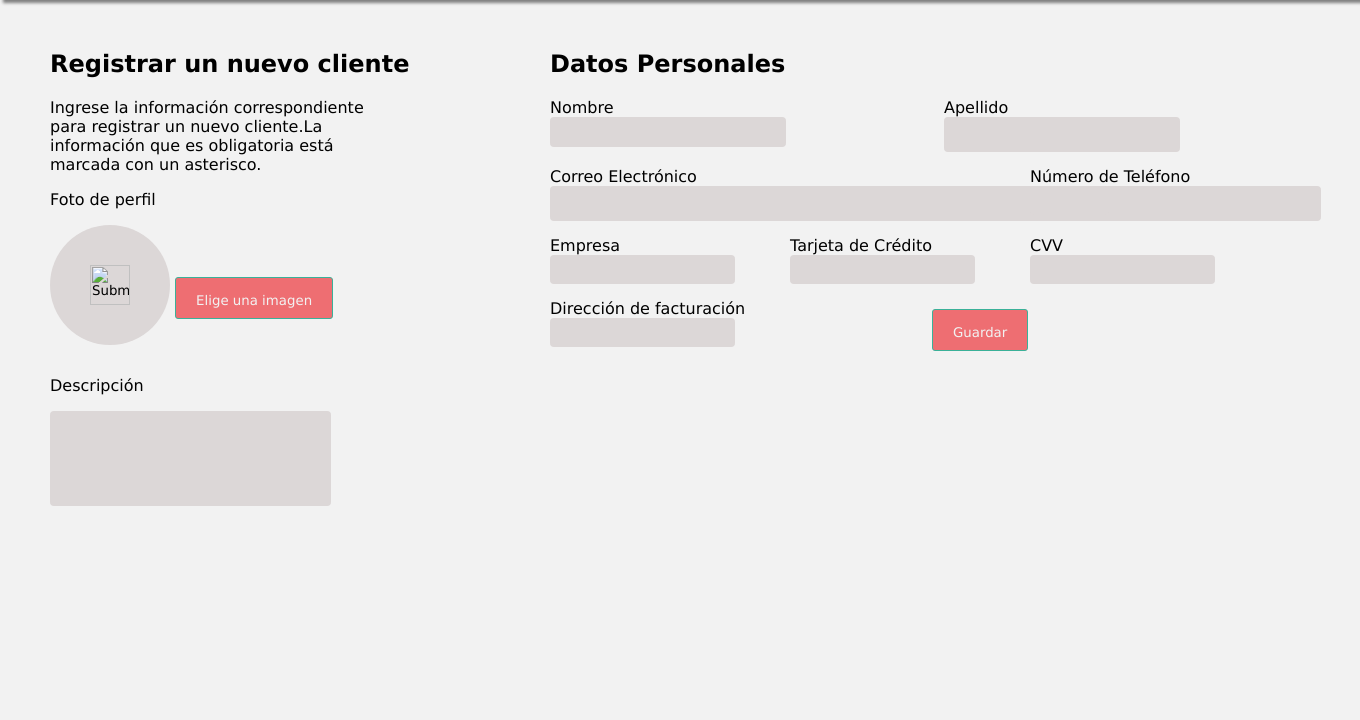
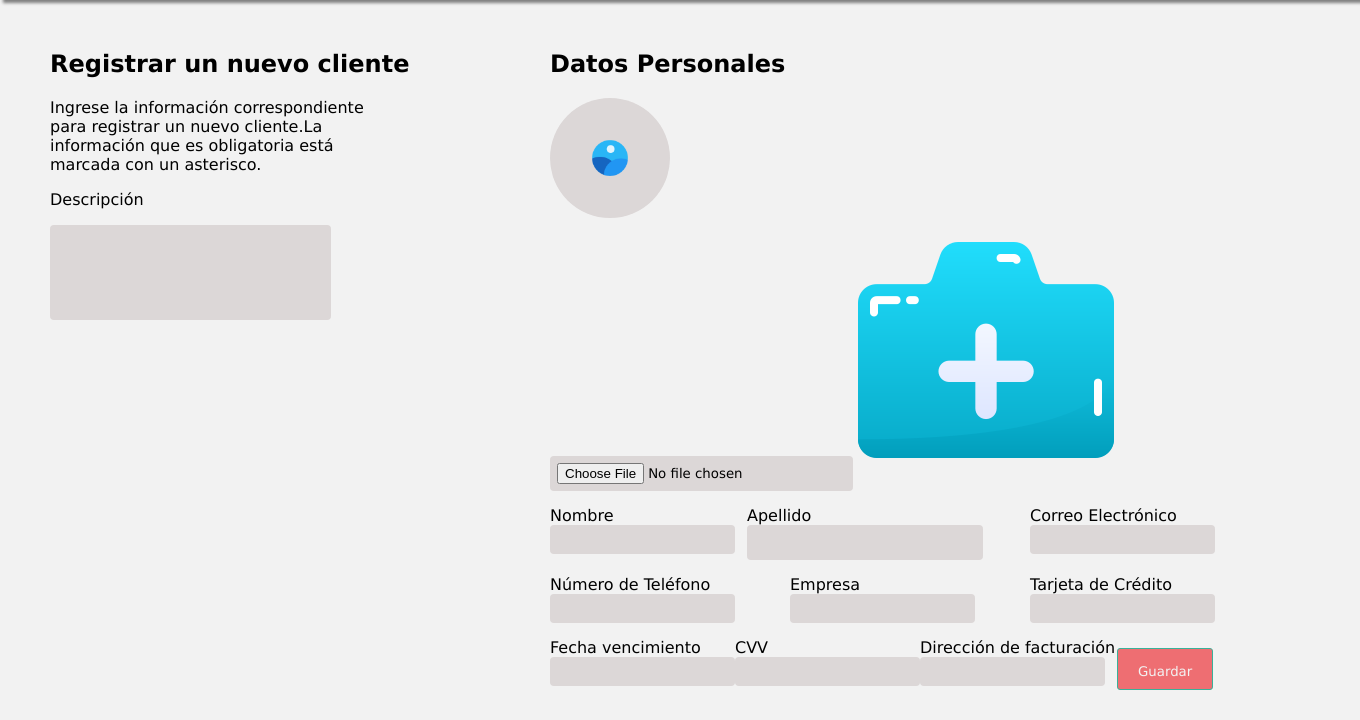
Before and after one commit to Equipo6-programacion-para-internet/CMS, a PHP site: page /resources/views/ClientesStruct.php in a window 1360 px wide. Shown: the part 80-800 px from the top of the page. Run offline with PHP 8.4, Linux system fonts and the light colour scheme.

Commit message:
Se añade para seleccionar foto y guardar datos
Hay detalle en la parte del campo de texto de descripción, no se guarda ya que no esta dentro del form

```diff
--- a/resources/views/ClientesStruct.php
+++ b/resources/views/ClientesStruct.php
@@ -30,43 +30,129 @@
         </section>
     </div>
     </header>
+
+<main>
     <div class="container1">
     <section>
         <div class="container2">
+
             <h1>Registrar un nuevo cliente</h1>
             <p>Ingrese la información correspondiente <br> para registrar un nuevo cliente.La <br> información que es obligatoria está <br>marcada con un asterisco.</p>
-            <div class="foto-cliente">
+            <!--<div class="foto-cliente">
                 <p>Foto de perfil</p>
-                <input id="imagen" type="image">
-                <button class="boton" >Elige una imagen</button>
-            </div>
+
+            </div>-->
             <div class="descripcion">
                 <p>Descripción</p>
-                <input id="descripcion" type="text">
+                <input id="descripcion" type="text" name="desc">
             </div>
         </div>
-    </section>
+   </section>
     <section>
-        <div class="container3">
+    <div class="container3">
             <h2>Datos Personales</h2>
             <div class="container4">
-                <form class="formulario" action="">
-                    <label for="name">Nombre<br>
-                    <input class="inputs" id="name" type="text"></label>
+                <form class="formulario" action="ClientesStruct.php" method="POST" enctype="multipart/form-data">
+
+                <div class="foto-cliente">
+                <img class="entrada_texto"  id="imagen" type="image" name="imagen" src="../img/image.png">
+
+
+<div class="custom-input-file col-md-6 col-sm-6 col-xs-6">
+<input type="file" class="input-file" value="" id="subir_imagen" name="subir_imagen" accept="image/png, image/jpeg, image/jpg">
+<img class="subir_foto" src="../img/subir_foto.png" alt="">
+</div>
+</div>
+                    <label for="name" >Nombre<br>
+                    <input class="entrada_texto" id="nombre" type="text" name="nombre" ></label>
+
                     <label  for="name">Apellido <br>
-                    <input class="inputs" id="apellido" type="text" ></label>
-                    <label  for="mail">Correo Electrónico <br><input class="inputs" id="mail" type="text"></label>
-                    <label for="phone">Número de Teléfono <br><input class="inputs" id="phone" type="text"></label>
-                    <label  for="empresa">Empresa <br><input class="inputs" type="text"></label>
-                    <label  for="card">Tarjeta de Crédito <br> <input class="inputs" type="text"></label>
-                    <label  for="cvv">CVV<br><input class="inputs" type="text"></label>
-                    <label  for="factura">Dirección de facturación <br><input class="inputs" type="text"></label>
-                    <button class="boton">Guardar</button>
+                    <input class="entrada_texto" id="apellido" type="text"  name="apellido"></label>
+
+                    <label  for="mail">Correo Electrónico <br>
+                    <input class="entrada_texto" id="email" type="text" name="email"></label>
+
+                    <label for="phone">Número de Teléfono <br>
+                    <input class="entrada_texto" id="telefono" type="text" name="telefono"></label>
+
+                    <label  for="empresa">Empresa <br>
+                    <input class="entrada_texto" type="text" id="empresa" name="empresa"></label>
+
+                    <label  for="card">Tarjeta de Crédito <br>
+                    <input class="entrada_texto" type="text" id="card" name="card"></label>
+
+                    <label  for="cvv">Fecha vencimiento<br>
+                    <input class="entrada_texto" type="text" id="fechaV" name="fechaV"></label>
+
+                    <label  for="cvv">CVV<br>
+                    <input class="entrada_texto" type="text" id="cvv" name="cvv"></label>
+
+                    <label  for="factura">Dirección de facturación <br>
+                    <input class="entrada_texto" type="text" id="direccion" name="direccion"></label>
+
+                    <input type="submit" class="boton" id="btn" name="btn" value="Guardar">
                 </form>
             </div>
 
         </div>
     </section>
+    <script src="../js/jquery-3.6.0.min.js"></script>
+    <script src="../js/previsualizar_fotoperfil.js"></script>
+    <?php
+        include "../../controllers/abrir_conexion.php";
+        include "../../controllers/Hash.php";
+        if(isset($_POST['btn'])){
+           // $subs_imagen = $_POST['subir_imagen'];
+            $subs_name = $_POST['nombre'];
+              $subs_last = $_POST['apellido'];
+            $subs_telefono = $_POST['telefono'];
+            $subs_email = $_POST['email'];
+            $subs_empresa = $_POST['empresa'];
+            $subs_card = $_POST['card'];
+            $subs_fechaV = $_POST['fechaV'];
+            $subs_cvv = $_POST['cvv'];
+            $subs_dir = $_POST['direccion'];
+            $subs_desc = $_POST['desc'];
+
+$tipo = $_FILES['subir_imagen']['type'];
+$foto=$_FILES['subir_imagen']['name'];
+$ruta=$_FILES['subir_imagen']['tmp_name'];
+$destino="../fotoClientes/".$foto;
+
+/*echo 'Nombre'.$subs_name;
+echo 'Apellido'.$subs_last ;
+echo 'telefono'.$subs_telefono ;
+echo 'email'.$subs_email;
+echo 'empresa'.$subs_empresa;
+echo 'tarjeta'.$subs_card ;
+echo 'fechaV'.$subs_fechaV;
+echo 'CVV'.$subs_cvv ;
+echo 'Direccion'.$subs_dir ;
+echo 'Descripcion'.$subs_desc ;*/
+
+$extensiones = array(0=>'image/jpg',1=>'image/jpeg',2=>'image/png');
+
+if ( in_array($_FILES['subir_imagen']['type'], $extensiones) || $ruta=="" ) {
+
+    if($ruta!=""){
+        copy($ruta,$destino);
+        }
+
+    $conexion->query("INSERT INTO clientes (Foto,Nombres,Apellidos,Telefono,Empresa,Tarjeta,FechaT,CVV,DireccionF,Descripcion) values ('$destino','$subs_name','$subs_last','$subs_telefono','$subs_empresa','$subs_card','$subs_fechaV','$subs_cvv','$subs_dir','$subs_desc')");
+
+
+}else{
+    echo '<script>alert("La extension del archivo es incorrecta")</script>';
+}
+
+
+          }
+
+    ?>
+
     </div>
+        </main>
+
+
 </body>
 </html>
```
